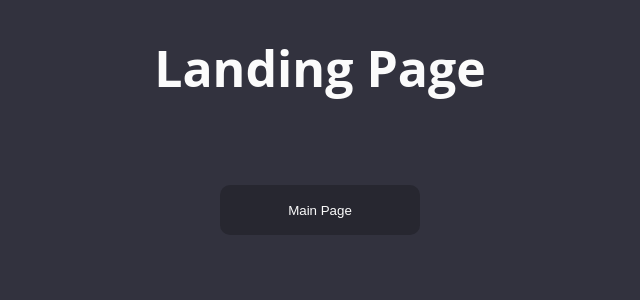
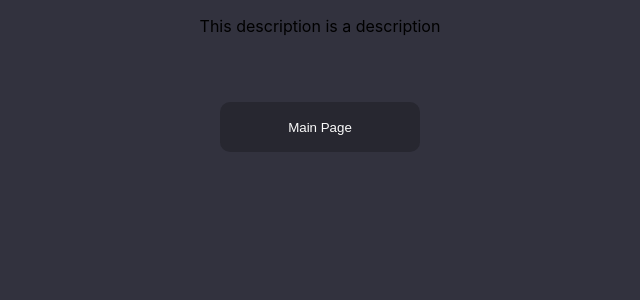
Before and after one commit to AlexLee09/GitGud, a React (Create React App) app in the folder frontend/: page / in a window 1280 px wide. Shown: the top 300 px of the page, without its empty margins (320-960 px from the left). Built offline with nearby package versions, Linux system fonts and the light colour scheme.

Commit message:
landing page change

```diff
--- a/frontend/src/pages/LandingPage.js
+++ b/frontend/src/pages/LandingPage.js
@@ -13,7 +13,8 @@ function LandingPage ()
 
     return (
         <div className={classes.container}>
-            <h1 className={classes.title}>Landing Page</h1>
+            {/* <h1 className={classes.title}>Landing Page</h1> */}
+            <p>This description is a description</p>
             <button onClick={toMainPage}>Main Page</button>
         </div>
     )
```
